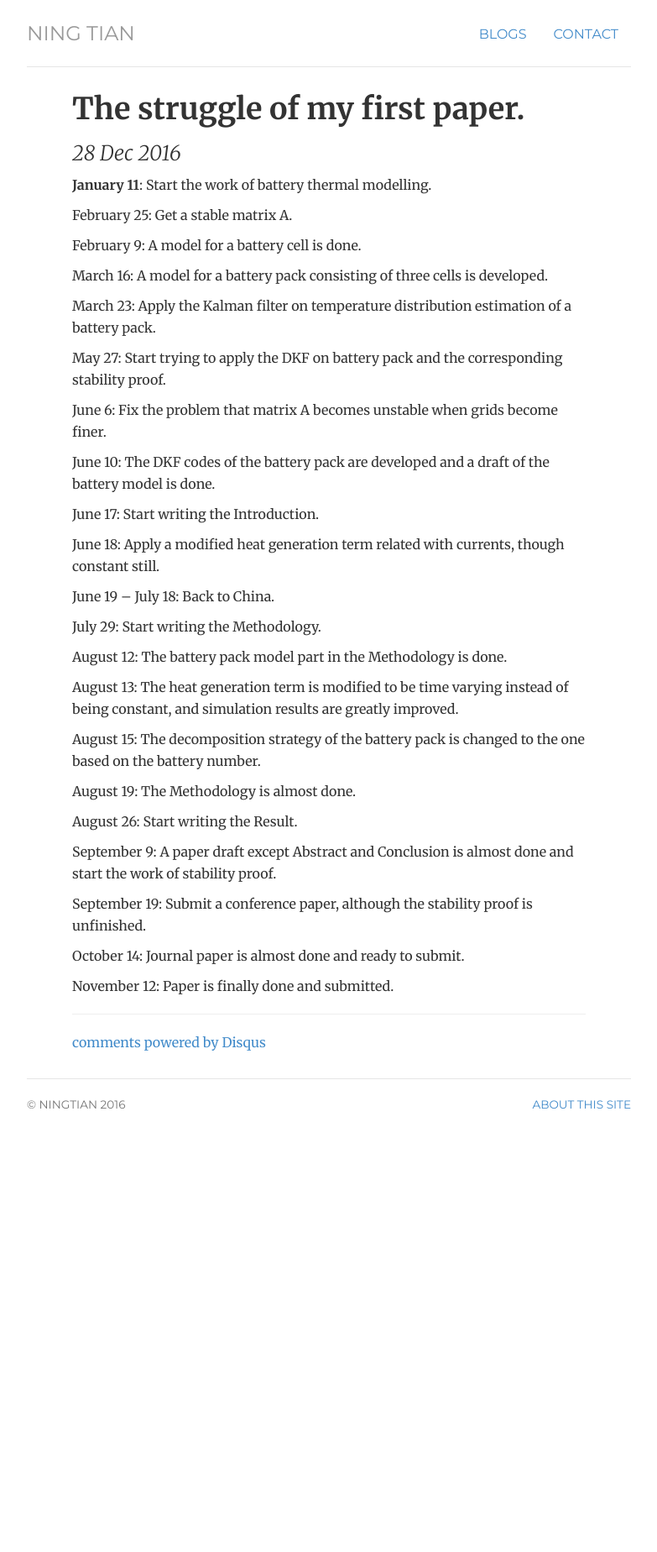
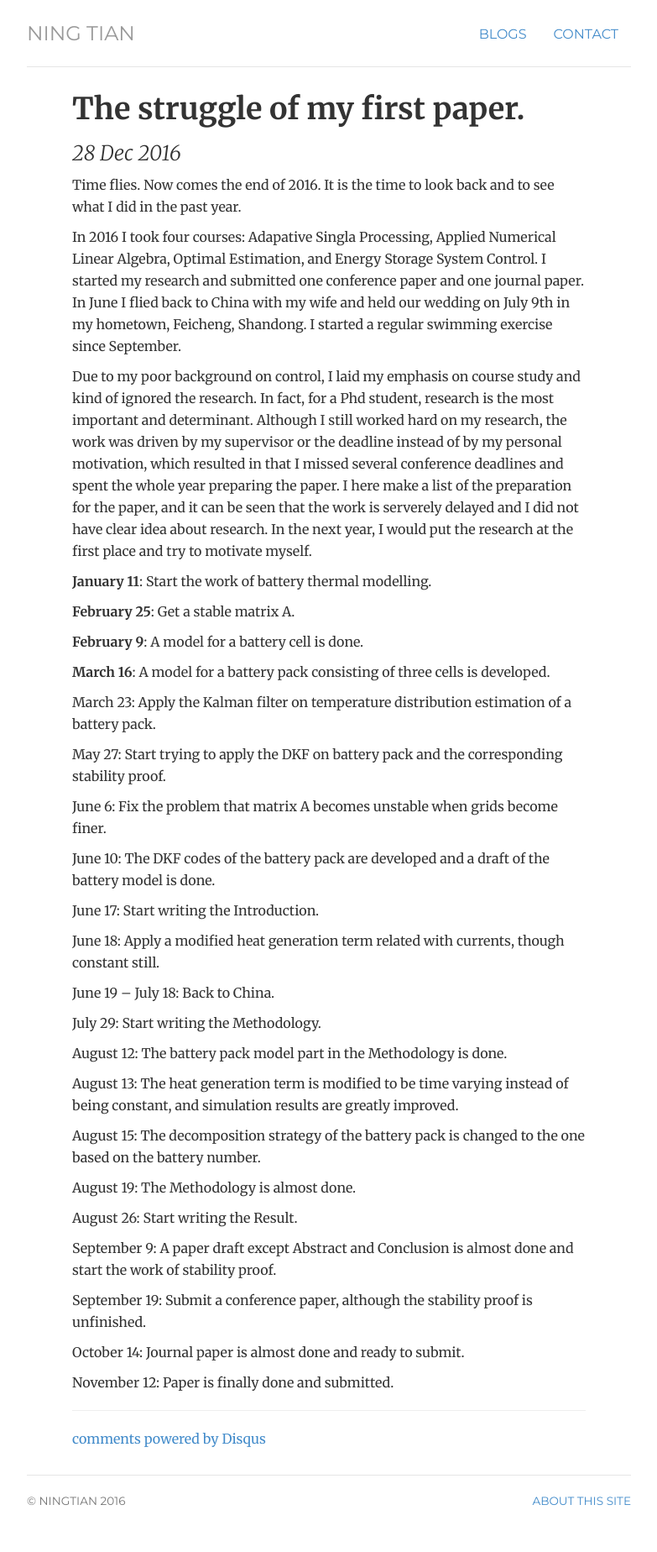
Before and after one commit to ningtian/ningtian.github.io, a Jekyll site: the page built from _posts/2016-12-28-ning-tian-launched.md, in a window 1280 px wide. Shown: the whole page at 84% size, without its empty margins (248-1031 px from the left). Built offline with Jekyll 4.4.1, drawn with Linux system fonts in a browser that asks for light colours; comment, search, counter and statistics services are not loaded; before the commit the page ends 1376 px from its top, so only the background shows below that.

Commit message:
Update 2016-12-28-ning-tian-launched.md

```diff
--- a/_posts/2016-12-28-ning-tian-launched.md
+++ b/_posts/2016-12-28-ning-tian-launched.md
@@ -3,16 +3,21 @@ layout: post
 title: "The struggle of my first paper."
 ---
 
+Time flies. Now comes the end of 2016. It is the time to look back and to see what I did in the past year.
+
+In 2016 I took four courses: Adapative Singla Processing, Applied Numerical Linear Algebra, Optimal Estimation, and Energy Storage System Control. I started my research and submitted one conference paper and one journal paper. In June I flied back to China with my wife and held our wedding on July 9th in my hometown, Feicheng, Shandong. I started a regular swimming exercise since September.
+
+Due to my poor background on control, I laid my emphasis on course study and kind of ignored the research. In fact, for a Phd student, research is the most important and determinant. Although I still worked hard on my research, the work was driven by my supervisor or the deadline instead of by my personal motivation, which resulted in that I missed several conference deadlines and spent the whole year preparing the paper. I here make a list of the preparation for the paper, and it can be seen that the work is serverely delayed and I did not have clear idea about research. In the next year, I would put the research at the first place and try to motivate myself.
 
 
 
 **January 11**: Start the work of battery thermal modelling.
 
-February 25: Get a stable matrix A.
+**February 25**: Get a stable matrix A.
 
-February 9: A model for a battery cell is done.
+**February 9**: A model for a battery cell is done.
 
-March 16: A model for a battery pack consisting of three cells is developed.
+**March 16**: A model for a battery pack consisting of three cells is developed.
 
 March 23: Apply the Kalman filter on temperature distribution estimation of a battery pack.
 
```
